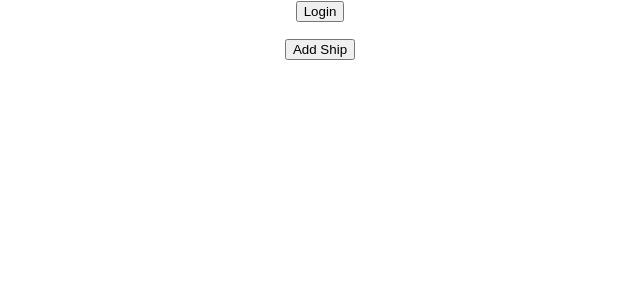
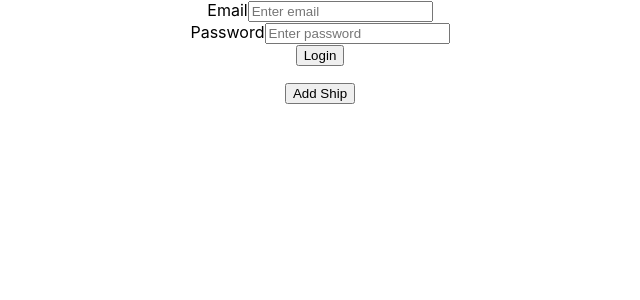
Before and after one commit to DownSpiral/HiveServer, a React (Create React App) app in the folder client/: page / in a window 1280 px wide. Shown: the top 300 px of the page, without its empty margins (320-960 px from the left). Built offline with nearby package versions, Linux system fonts and the light colour scheme.

Commit message:
Adds text box for email and password signup api call

```diff
--- a/client/src/actions/userActions.js
+++ b/client/src/actions/userActions.js
@@ -6,9 +6,8 @@ import axios from 'axios';
 export const login = () => {
   return (dispatch, getState) => {
     //get the user's login info from the store
-    //const state = getState();
-    const state = { email: "brent@cool.com", password: "password" };
-    const user = { email: state.email, password: state.password };
+    const state = getState().userReducer;
+    const user = { email: state.emailText, password: state.passwordText };
     //ask the server if the credentials are ok
     axios.post("http://ericw-appliance-rdqrpqhkdd.dynamic-m.com:3000/login", { user })
     .then(res => {
@@ -18,3 +17,21 @@ export const login = () => {
     });
   }
 }
+
+export const changeEmailText = text => {
+  return (dispatch) => {
+    dispatch({
+      type: 'CHANGE_EMAIL_TEXT',
+      text
+    });
+  }
+}
+
+export const changePasswordText = text => {
+  return (dispatch) => {
+    dispatch({
+      type: 'CHANGE_PASSWORD_TEXT',
+      text
+    });
+  }
+}
--- a/client/src/components/Header.js
+++ b/client/src/components/Header.js
@@ -3,23 +3,54 @@
 */
 import React, { Component } from 'react';
 import { connect } from 'react-redux';
-import { login } from '../actions/userActions';
+import { login, changeEmailText, changePasswordText } from '../actions/userActions';
+import { FormGroup, FormControl, ControlLabel } from 'react-bootstrap';
 
 class Header extends Component {
 
   render() {
     return (
       <div className="Header">
+        <div>
+          <form>
+            <FormGroup
+              controlId="emailText"
+            >
+              <ControlLabel>Email</ControlLabel>
+              <FormControl
+                type="text"
+                value={ this.props.emailText }
+                placeholder="Enter email"
+                onChange={ (e) => this.props.changeEmailText(e.target.value) }
+              />
+            </FormGroup>
+            <FormGroup
+              controlId="passwordText"
+            >
+              <ControlLabel>Password</ControlLabel>
+              <FormControl
+                type="password"
+                value={ this.props.passwordText }
+                placeholder="Enter password"
+                onChange={ (e) => this.props.changePasswordText(e.target.value) }
+              />
+            </FormGroup>
+          </form>
+        </div>
         <button onClick={ (e) => this.props.login() }>Login</button>
       </div>
     );
   }
 }
 
-//const mapStateToProps = state => ({
-//});
+const mapStateToProps = state => ({
+  emailText: state.emailText,
+  passwordText: state.passwordText
+});
 const mapDispatchToProps = dispatch => ({
   login: () => dispatch(login()),
+  changeEmailText: text => dispatch(changeEmailText(text)),
+  changePasswordText: text => dispatch(changePasswordText(text))
 });
 
-export default connect(null, mapDispatchToProps)(Header);
+export default connect(mapStateToProps, mapDispatchToProps)(Header);
--- a/client/src/reducers/rootReducer.js
+++ b/client/src/reducers/rootReducer.js
@@ -3,6 +3,8 @@
 */
 import { combineReducers } from 'redux';
 import shipsReducer from './shipsReducer';
+import userReducer from './userReducer';
 export default combineReducers({
-  shipsReducer
+  shipsReducer,
+  userReducer
 });
--- /dev/null
+++ b/client/src/reducers/userReducer.js
@@ -0,0 +1,13 @@
+/*
+ src/reducers/userReducer.js
+*/
+export default (state = { emailText: "", passwordText: "" }, action) => {
+  switch (action.type) {
+    case 'CHANGE_EMAIL_TEXT':
+      return { ...state, emailText: action.text }
+    case 'CHANGE_PASSWORD_TEXT':
+      return { ...state, passwordText: action.text }
+    default:
+      return state
+  }
+}
--- a/client/src/store.js
+++ b/client/src/store.js
@@ -3,12 +3,13 @@
  *   * With initialState
  *   */
 import { createStore, applyMiddleware } from 'redux';
+import { composeWithDevTools } from 'redux-devtools-extension';
 import thunk from 'redux-thunk';
 import rootReducer from './reducers/rootReducer';
 export default function configureStore(initialState={}) {
   return createStore(
     rootReducer,
     initialState,
-    applyMiddleware(thunk)
+    composeWithDevTools(applyMiddleware(thunk))
   );
 }
```
